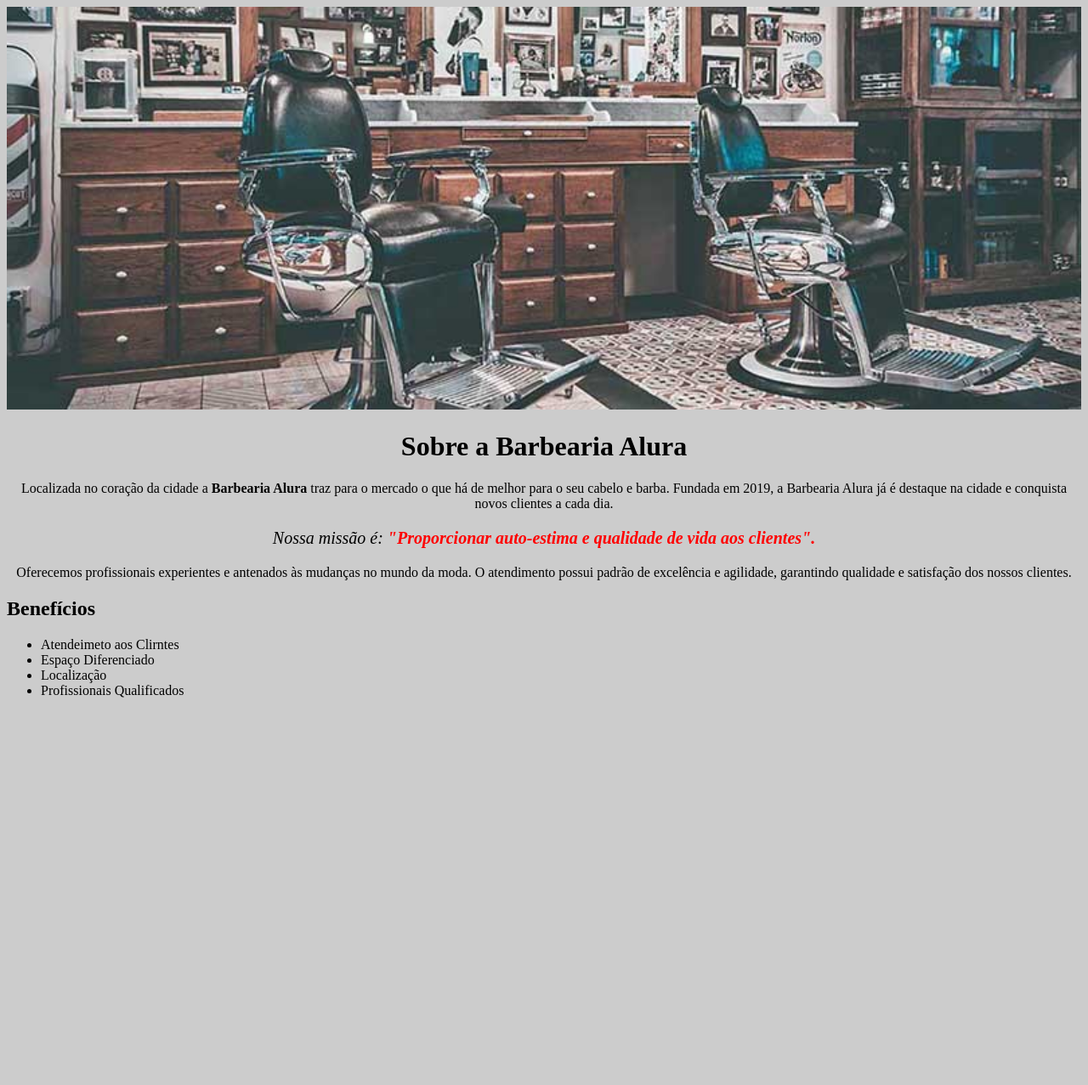
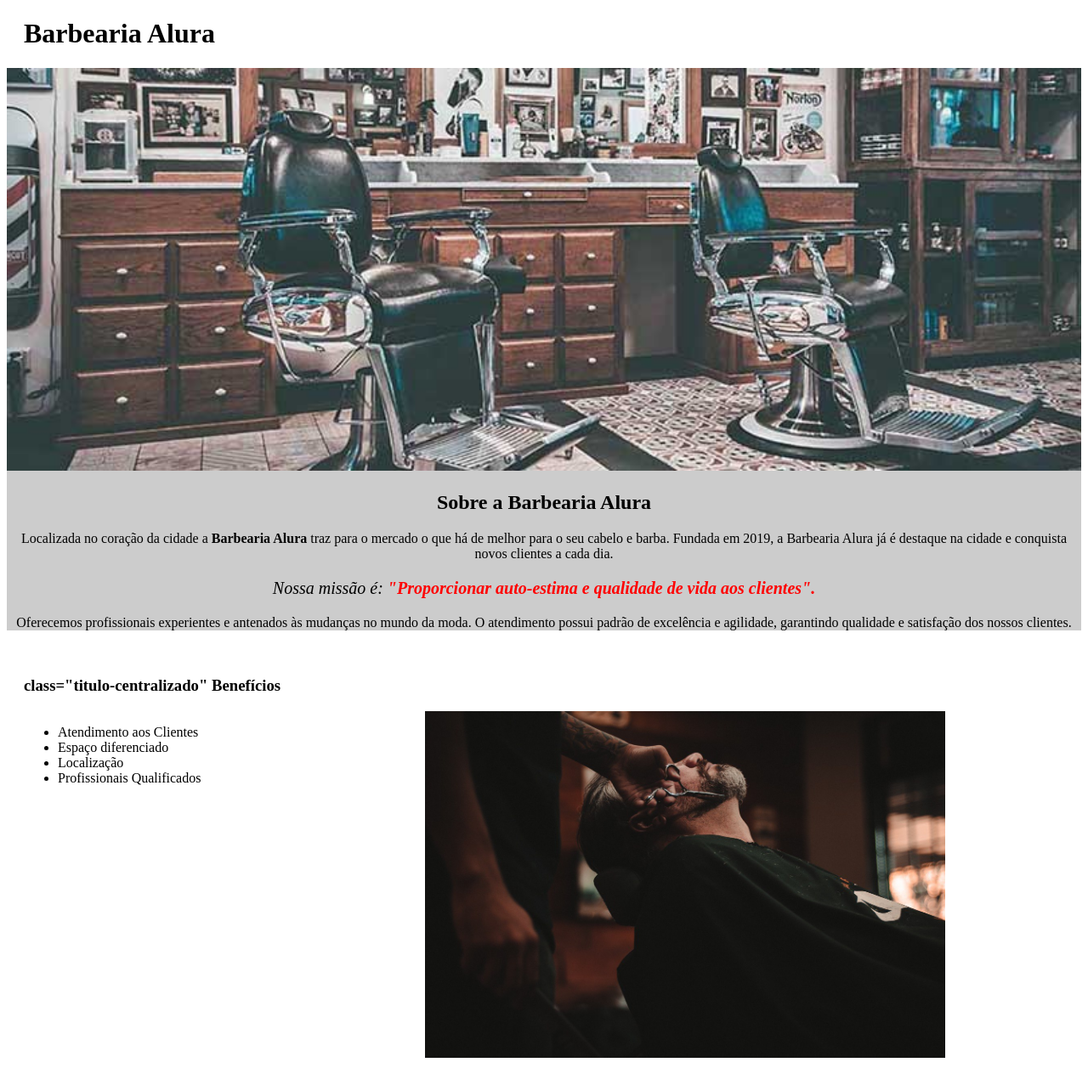
Before and after one commit to JeanMarlison/Barbearia_Aprendo_HTML_CSS, a plain HTML site: page index.html in a window 1280 px wide. Shown: the whole page at 85% size. Before the commit the page ends 838 px from the top, so only its background shows below. Drawn offline with Linux system fonts and the light colour scheme.

Commit message:
Foi finalizada a primeira parte dos estudos, chegando aos resultados atuais. A página está com HTML e CSS básicos implementados.

```diff
--- a/index.html
+++ b/index.html
@@ -4,12 +4,18 @@
     <meta charset="UTF-8">
     <title>Barbearia Alura</title>
 
+
+</head>
+    <header>
+        <h1 class="titulo-principal">Barbearia Alura</h1>
+    </header>
+    <div class="principal">
+
         <link rel="stylesheet" href="style.css">
-</head>
         <body>
             <img id="banner" src="banner.jpg">
 
-        <h1>Sobre a Barbearia Alura</h1>
+            <h2 class="titulo-centralizado">Sobre a Barbearia Alura</h2>
 
             <p>Localizada no coração da cidade a <strong>Barbearia Alura</strong> traz para o mercado o que há de melhor para o seu cabelo e barba.
             Fundada em 2019, a Barbearia Alura já é destaque na cidade e conquista novos clientes a cada dia.</p>
@@ -18,15 +24,19 @@
 
             <p>Oferecemos profissionais experientes e antenados às mudanças no mundo da moda.
             O atendimento possui padrão de excelência e agilidade, garantindo qualidade e satisfação dos nossos clientes.</p>
+        </div>
 
-        <h2>Benefícios</h2>
+        <div class="beneficios">
+            <h3>class="titulo-centralizado" Benefícios</h3>
 
             <ul>
-            <li classe="intens">Atendeimeto aos Clirntes</li>
-                <li classe="intens">Espaço Diferenciado</li>
-                     <li classe="intens">Localização</li>
-                         <li classe="intens">Profissionais Qualificados</li>
+                <li class="itens">Atendimento aos Clientes</li>
+                <li class="itens">Espaço diferenciado</li>
+                <li class="itens">Localização</li>
+                <li class="itens">Profissionais Qualificados</li>
+            </ul>
 
-        </ul>
+            <img src="beneficios.jpg" class="imagembeneficios">
+        </div>
     </body>
 </html>
--- a/style.css
+++ b/style.css
@@ -1,12 +1,22 @@
 body {
-    background: #CCCCCC;
+
 }
 
 #banner {
     width: 100%;
 }
 
-h1 {
+.principal {
+    background: #CCCCCC;
+    padding: 30%px
+}
+
+.titulo-principal {
+    padding-left: 20px;
+}
+
+
+.titulo-centralizado {
   text-align: center
 }
 
@@ -23,5 +33,21 @@ em strong {
 }
 
 .intens {
-    font-style: italic
+    font-style: italic;
 }
+
+.beneficios {
+    background: #FFFFFF;
+    padding: 20px;
+}
+
+ul{
+    display: inline-block;
+    vertical-align: top;
+    width: 20%;
+    margin-right: 15%;
+}
+
+.imagembeneficios{
+    width: 50%;
+}
```
Also changed, not shown: beneficios.jpg (added). Lines whose indentation alone changed are shown as unchanged.
